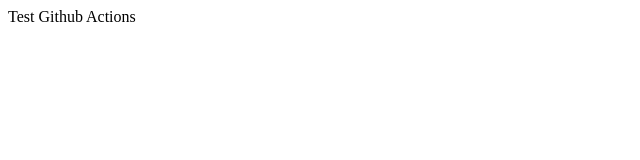
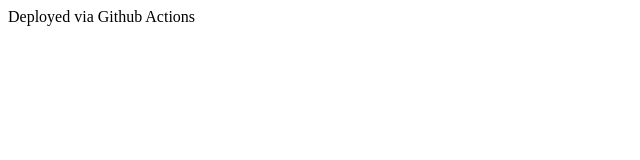
Before and after one commit to Hasan-git/actions, a plain HTML site: page index.html in a window 1280 px wide. Shown: the full height of the page, 0-640 px from the left. Drawn offline with Linux system fonts and the light colour scheme.

Commit message:
Update index.html

```diff
--- a/index.html
+++ b/index.html
@@ -1,6 +1,6 @@
 <html>
 
 <body>
-  Test Github Actions
+  Deployed via Github Actions
 </body>
 </html>
```
